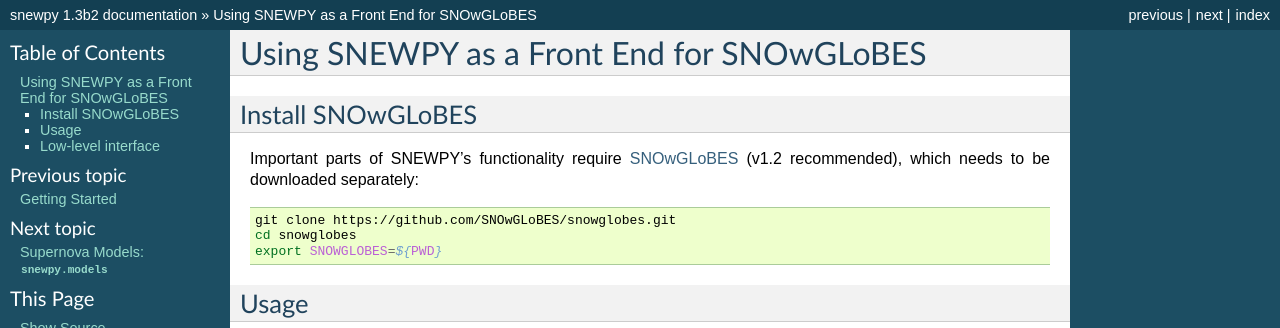
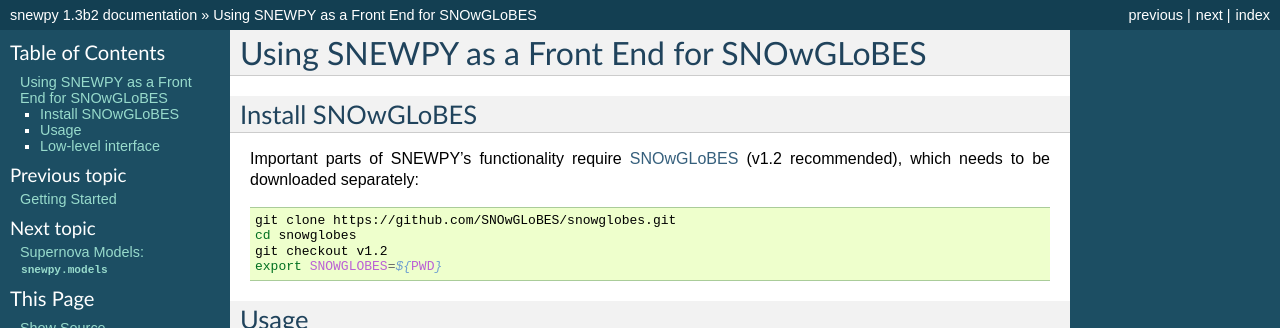
Before and after one commit to SNEWS2/snewpy, a Sphinx documentation site: the page built from doc/source/snowglobes.rst, in a window 1280 px wide, cut to the strip 0-328 px from the top of the page. Built offline with Sphinx 7.4.7, drawn with Linux system fonts in a browser that asks for light colours.

Commit message:
explicitly checkout SNOwGLoBES v1.2 in docs

```diff
--- a/doc/source/snowglobes.rst
+++ b/doc/source/snowglobes.rst
@@ -11,6 +11,7 @@
 
    git clone https://github.com/SNOwGLoBES/snowglobes.git
    cd snowglobes
+   git checkout v1.2
    export SNOWGLOBES=${PWD}
 
 
```
